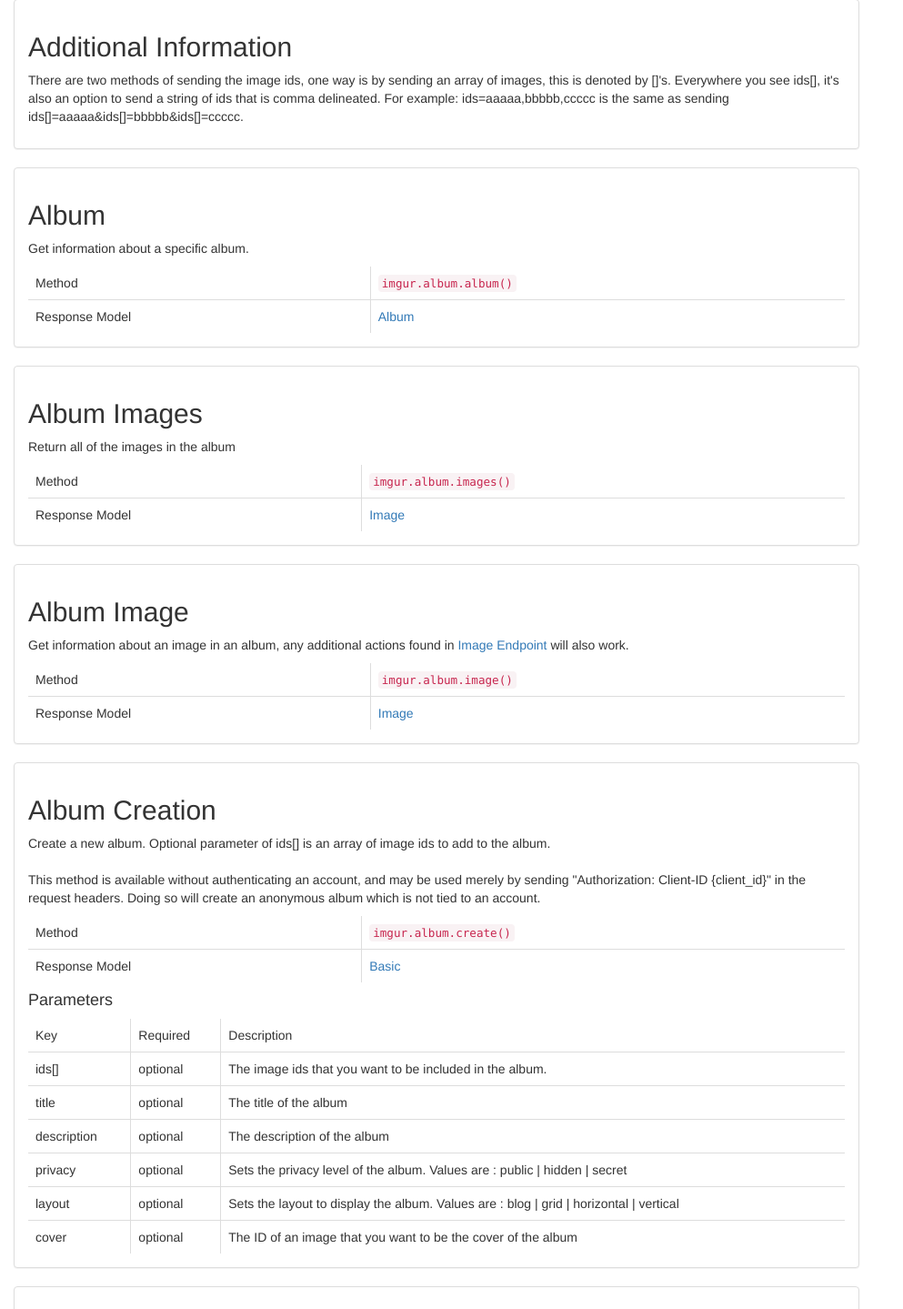
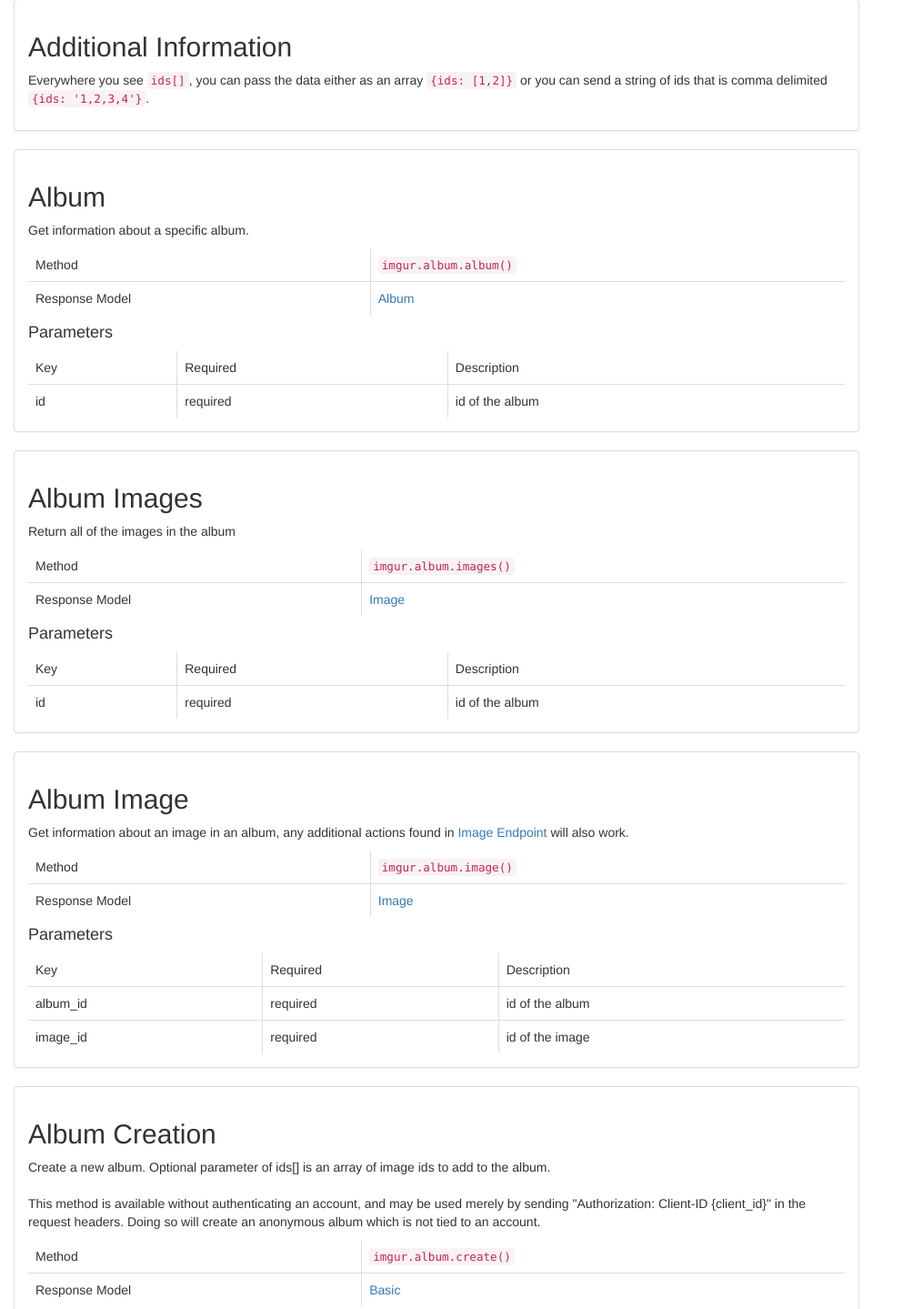
Before and after one commit to xbenjii/imgurjs, a plain HTML site: page index.html in a window 1280 px wide. Shown: the part 9943-11382 px from the top of the page at 91% size, without its empty margins (0-993 px from the left). Drawn offline with Linux system fonts and the light colour scheme.

Commit message:
Update docs

```diff
--- a/index.html
+++ b/index.html
@@ -852,7 +852,7 @@
                     <div id="album-general" class="panel panel-default panel-body">
                         <h2>Additional Information</h2>
                         <p>
-                            There are two methods of sending the image ids, one way is by sending an array of images, this is denoted by []'s. Everywhere you see ids[], it's also an option to send a string of ids that is comma delineated. For example: ids=aaaaa,bbbbb,ccccc is the same as sending ids[]=aaaaa&ids[]=bbbbb&ids[]=ccccc.
+                            Everywhere you see <code>ids[]</code>, you can pass the data either as an array <code>{ids: [1,2]}</code> or you can send a string of ids that is comma delimited <code>{ids: '1,2,3,4'}</code>.
                         </p>
                     </div>
                     <div id="album" class="panel panel-default panel-body">
@@ -868,6 +868,19 @@
                                 <td><a href="https://api.imgur.com/models/album">Album</a></td>
                             </tr>
                         </table>
+                        <h4>Parameters</h4>
+                        <table class="table table-bordered">
+                            <tr class="header">
+                                <td>Key</td>
+                                <td>Required</td>
+                                <td>Description</td>
+                            </tr>
+                            <tr>
+                                <td>id</td>
+                                <td>required</td>
+                                <td>id of the album</td>
+                            </tr>
+                        </table>
                     </div>
                     <div id="album-images" class="panel panel-default panel-body">
                         <h2>Album Images</h2>
@@ -880,6 +893,19 @@
                             <tr>
                                 <td class="header">Response Model</td>
                                 <td><a href="https://api.imgur.com/models/image">Image</a></td>
+                            </tr>
+                        </table>
+                        <h4>Parameters</h4>
+                        <table class="table table-bordered">
+                            <tr class="header">
+                                <td>Key</td>
+                                <td>Required</td>
+                                <td>Description</td>
+                            </tr>
+                            <tr>
+                                <td>id</td>
+                                <td>required</td>
+                                <td>id of the album</td>
                             </tr>
                         </table>
                     </div>
@@ -897,6 +923,24 @@
                             <tr>
                                 <td class="header">Response Model</td>
                                 <td><a href="https://api.imgur.com/models/image">Image</a></td>
+                            </tr>
+                        </table>
+                        <h4>Parameters</h4>
+                        <table class="table table-bordered">
+                            <tr class="header">
+                                <td>Key</td>
+                                <td>Required</td>
+                                <td>Description</td>
+                            </tr>
+                            <tr>
+                                <td>album_id</td>
+                                <td>required</td>
+                                <td>id of the album</td>
+                            </tr>
+                            <tr>
+                                <td>image_id</td>
+                                <td>required</td>
+                                <td>id of the image</td>
                             </tr>
                         </table>
                     </div>
@@ -925,6 +969,16 @@
                                 <td>Description</td>
                             </tr>
                             <tr>
+                                <td>data</td>
+                                <td>required</td>
+                                <td>
+                                    <table class="table table-bordered">
+                                        <tr class="header">
+                                            <td>Key</td>
+                                            <td>Required</td>
+                                            <td>Description</td>
+                                        </tr>
+                                        <tr>
                                             <td>ids[]</td>
                                             <td>optional</td>
                                             <td>The image ids that you want to be included in the album.</td>
@@ -953,6 +1007,9 @@
                                             <td>cover</td>
                                             <td>optional</td>
                                             <td>The ID of an image that you want to be the cover of the album</td>
+                                        </tr>
+                                    </table>
+                                </td>
                             </tr>
                         </table>
                     </div>
@@ -2539,8 +2596,7 @@
                     </div>
                     <div id="oauth-callback" class="panel panel-default panel-body">
                         <h2>Authorize Callback</h2>
-                        <p>code: is also typically used for desktop or server side applications. It's basically the same as the pin response_type, except rather than displaying the PIN on the screen for the user to copy, it's returned to your application via the redirect URL you specified during registration, in the form of a regular query string parameter. (Keep in mind that you can use localhost as a redirect URL.) For example: http://example.com?code=AUTHORIZATION_CODE
-                        After you have the authorization_code, it must be exchanged for an access_token and refresh_token. It's exchanged by making the following request:</p>
+                        <p>code: is also typically used for desktop or server side applications. It's basically the same as the pin response_type, except rather than displaying the PIN on the screen for the user to copy, it's returned to your application via the redirect URL you specified during registration, in the form of a regular query string parameter. (Keep in mind that you can use localhost as a redirect URL.) For example: http://example.com?code=AUTHORIZATION_CODE After you have the authorization_code, it must be exchanged for an access_token and refresh_token. It's exchanged by making the following request:</p>
                         <table class="table table-bordered">
                             <tr>
                                 <td>Method</td>
@@ -2550,8 +2606,7 @@
                     </div>
                     <div id="oauth-refresh" class="panel panel-default panel-body">
                         <h2>Refresh Token</h2>
-                        <p>If a user has authorized their account but you no longer have a valid access_token for them, then a new one can be generated by using the refresh_token.
-                        When your application receives a refresh token, it is important to store that refresh token for future use. If your application loses the refresh token, you will have to prompt the user for their login information again.</p>
+                        <p>If a user has authorized their account but you no longer have a valid access_token for them, then a new one can be generated by using the refresh_token. When your application receives a refresh token, it is important to store that refresh token for future use. If your application loses the refresh token, you will have to prompt the user for their login information again.</p>
                         <table class="table table-bordered">
                             <tr>
                                 <td>Method</td>
```
Lines whose indentation alone changed are shown as unchanged.
